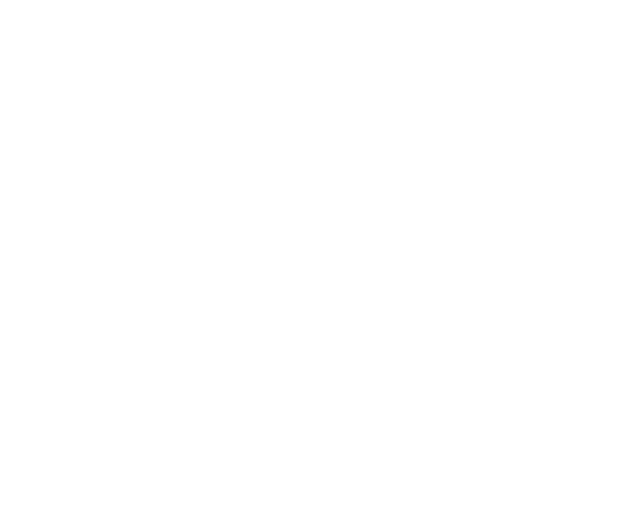
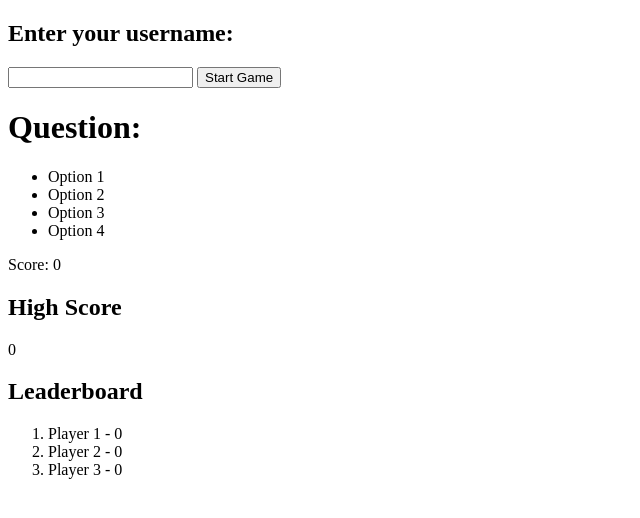
Before and after one commit to AttackPatrick/MidiMelodyMayhem, a plain HTML site: page index.html in a window 1280 px wide. Shown: the whole page, without its empty margins (0-640 px from the left). Drawn offline with Linux system fonts and the light colour scheme.

Commit message:
Add main HTML

```diff
--- a/index.html
+++ b/index.html
@@ -1,11 +1,47 @@
 <!DOCTYPE html>
     <html lang="en">
         <head>
+            <title>MIDI Melody Mayhem</title>
+            <link rel="stylesheet" type="text/css" href="styles.css">
             <meta charset="UTF-8">
             <meta name="viewport" content="width=device-width, initial-scale=1.0">
             <title>Document Title</title>
         </head>
         <body>
-        <!-- Content of the webpage goes here -->
+            <div id="username-container">               <!-- Enter Username -->
+                <h2>Enter your username:</h2>
+                <input type="text" id="username-input">
+                <button id="start-button">Start Game</button>
+              </div>
+
+            <div id="question-container">
+                <h1 id="question-text">Question:</h1>   <!-- Where the questions are asked -->
+                <ul id="choices-list">                  <!-- Where the questions are answered -->
+                  <li class="choice">Option 1</li>
+                  <li class="choice">Option 2</li>
+                  <li class="choice">Option 3</li>
+                  <li class="choice">Option 4</li>
+                </ul>
+            </div>
+
+            <div id="score-container">                  <!-- current score -->
+                <p id="score-text">Score: <span id="score">0</span></p>
+            </div>
+
+            <div id="high-score-container">             <!-- High Score -->
+                <h2>High Score</h2>
+                <p id="high-score">0</p>
+            </div>
+
+            <div id="leaderboard-container">            <!-- top 3 High score usernames -->
+                <h2>Leaderboard</h2>
+                <ol id="leaderboard">
+                  <li><span class="leaderboard-name">Player 1</span> - <span class="leaderboard-score">0</span></li>
+                  <li><span class="leaderboard-name">Player 2</span> - <span class="leaderboard-score">0</span></li>
+                  <li><span class="leaderboard-name">Player 3</span> - <span class="leaderboard-score">0</span></li>
+                </ol>
+            </div>
+
+              <script src="script.js"></script>
         </body>
 </html>
```
Lines whose indentation alone changed are shown as unchanged.
